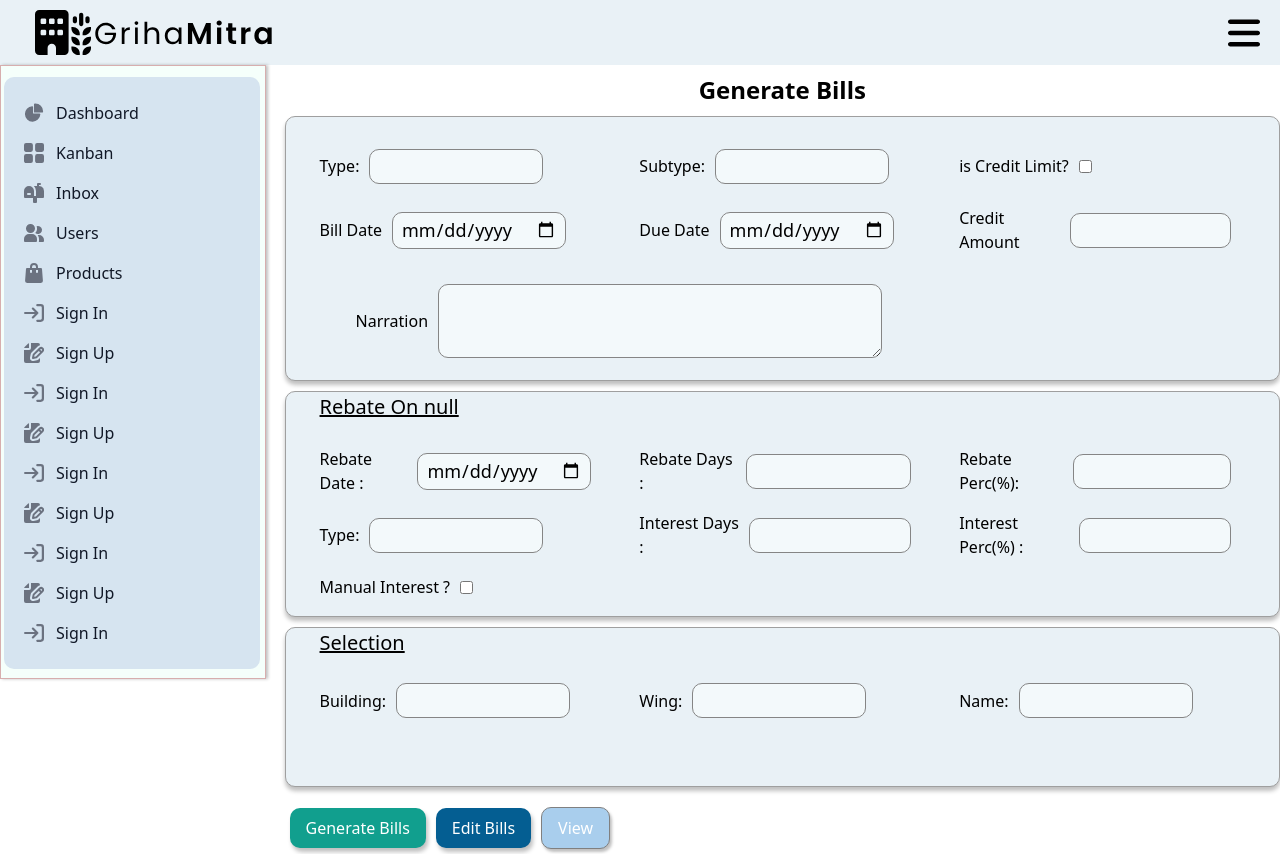
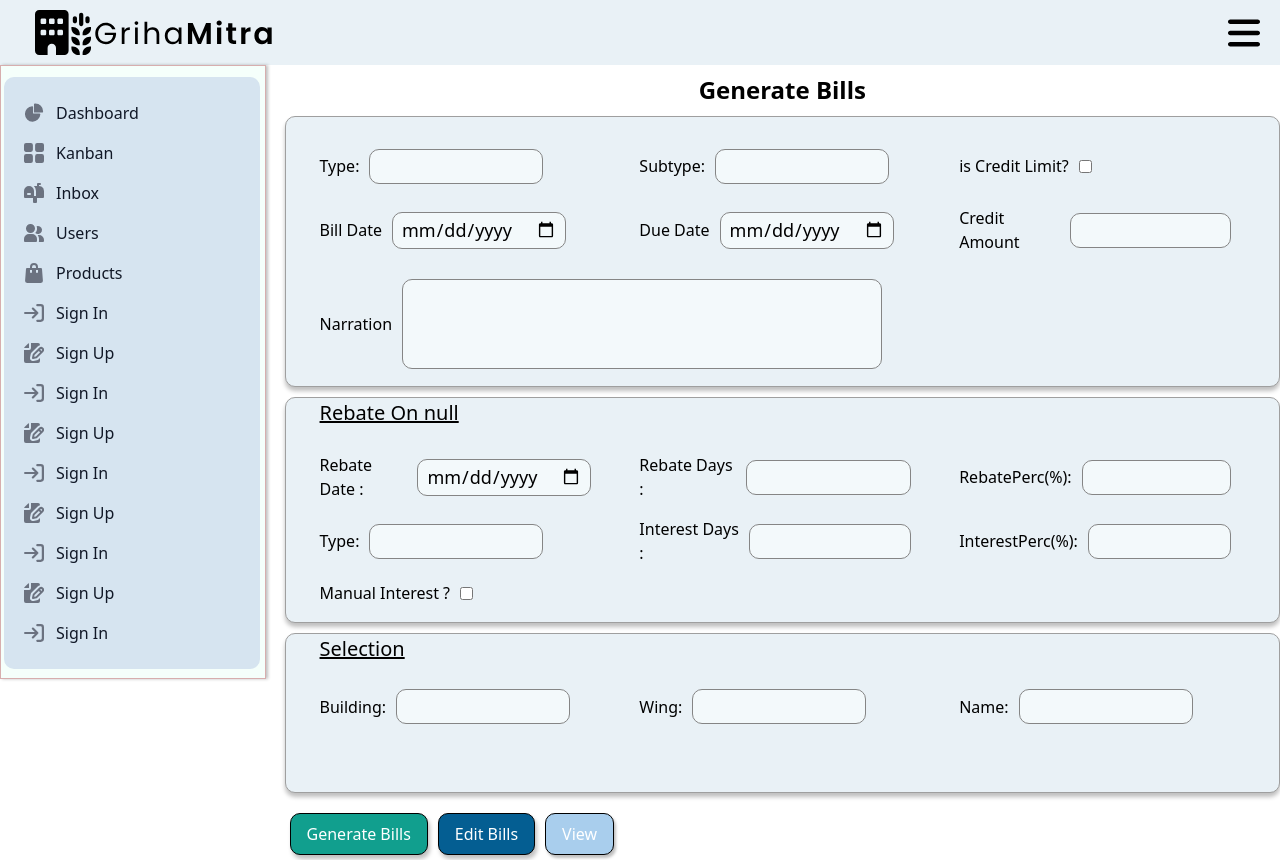
Before and after one commit to MdEhtesham786/Society-Management-System, a React (Vite) app in the folder frontend/: page / in a window 1280 px wide. Built offline with nearby package versions, Linux system fonts and the light colour scheme.

Commit message:
kuch nahi bus thoda UI fix kiya hu

```diff
--- a/frontend/src/pages/Ledger/Ledger.css
+++ b/frontend/src/pages/Ledger/Ledger.css
@@ -21,7 +21,7 @@
     width: 100%;
     gap: 10px;
     align-self: center;
-    padding: 5px 36px;
+    /* padding: 5px 36px; uncomment mat karna */
 }
 
 .textarea-wrapper textarea {
@@ -30,4 +30,5 @@
     background-color: var(--input-bg);
     border-radius: 10px;
     border: 0.5px solid #858585
+
 }
--- a/frontend/src/pages/Ledger/Ledger.jsx
+++ b/frontend/src/pages/Ledger/Ledger.jsx
@@ -65,10 +65,10 @@ const Ledger = () => {
   const rebateInputs = [
     { label: 'Rebate Date :', type: 'date', ...rebateInputHandlers[0] },
     { label: 'Rebate Days :', type: 'number', ...rebateInputHandlers[1] },
-    { label: 'Rebate Perc(%):', type: 'number', ...rebateInputHandlers[2] },
+    { label: 'RebatePerc(%):', type: 'number', ...rebateInputHandlers[2] },
     { label: 'Type:', ...rebateInputHandlers[3] },
     { label: 'Interest Days :', type: 'number', ...rebateInputHandlers[4] },
-    { label: 'Interest Perc(%) :', type: 'number', ...rebateInputHandlers[5] },
+    { label: 'InterestPerc(%):', type: 'number', ...rebateInputHandlers[5] },
     { label: 'Manual Interest ?', type: 'checkbox', ...rebateInputHandlers[6] },
   ];
 
@@ -90,7 +90,7 @@ const Ledger = () => {
             children={
               <div className="textarea-wrapper">
                 <label htmlFor="">Narration</label>
-                <textarea name="" id="" cols="10" rows="3"></textarea>
+                <textarea style={{resize:'none', padding:"0.5rem"}} name="" id="" cols="10" rows="3"></textarea>
               </div>
             }
           />
@@ -106,15 +106,15 @@ const Ledger = () => {
             <CustomButton
               type={'submit'}
               children={'Generate Bills'}
-              style={{ backgroundColor: '#119F8E', boxShadow: '2px 4px 4px 0px #00000040' }}
+              style={{ backgroundColor: '#119F8E', boxShadow: '2px 4px 4px 0px #00000040', border:'1px solid #000000'}}
             />
             <CustomButton
               children={'Edit Bills'}
-              style={{ backgroundColor: '#045E92', boxShadow: '2px 4px 4px 0px #00000040' }}
+              style={{ backgroundColor: '#045E92', boxShadow: '2px 4px 4px 0px #00000040',border:'1px solid #000000' }}
             />
             <CustomButton
               children={'View'}
-              style={{ backgroundColor: '#A9CEED', boxShadow: '2px 3px 3px 0px #00000040', border: '0.5px solid #808080' }}
+              style={{ backgroundColor: '#A9CEED', boxShadow: '2px 3px 3px 0px #00000040', border:'1px solid #000000' }}
             />
           </div>
         </div>
```
